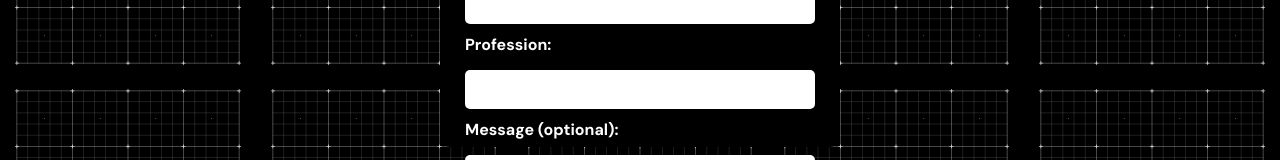
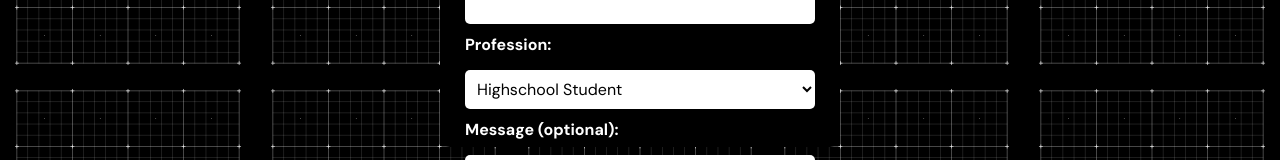
Before and after one commit to jrdgs/CloudFab, a React (Create React App) app in the folder landing-page/: page /contact in a window 1280 px wide. Shown: the part 473-633 px from the top of the page. Built offline with nearby package versions, Linux system fonts and the light colour scheme.

Commit message:
Fix bug with contact form font color

```diff
--- a/landing-page/src/components/InquiryForm/InquiryForm.css
+++ b/landing-page/src/components/InquiryForm/InquiryForm.css
@@ -38,7 +38,7 @@
 .InquiryForm select {
   font-family: "DM Sans", sans-serif;
   font-size: 1rem;
-  color: inherit;
+  color: #000;
   line-height: 1.5;
   padding: 8px;
   margin-top: 5px;
```
